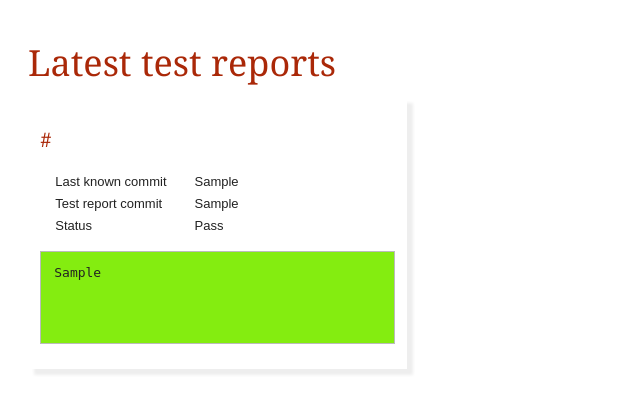
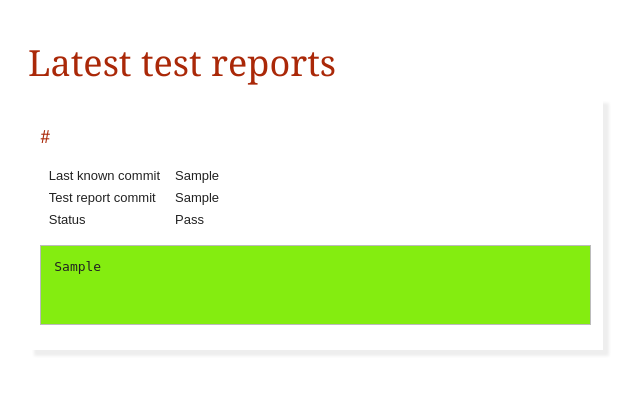
Before and after one commit to batiste/django-continuous-integration, a Django app: page / in a window 1280 px wide. Shown: the top 413 px of the page, without its empty margins (0-642 px from the left). Run offline with Django 3.2, Linux system fonts and the light colour scheme; tables that the repository leaves empty hold one stand-in row (values such as "Sample post"); some libraries are stand-ins or nearby versions.

Commit message:
CSS fixes

```diff
--- a/djintegration/templates/djintegration/latest_reports.html
+++ b/djintegration/templates/djintegration/latest_reports.html
@@ -9,7 +9,7 @@
         margin:10px 0;
     }
     h2{
-        font:20px Georgia,"Times New Roman",Times,serif;
+        font:18px Georgia,"Times New Roman",Times,serif;
     }
     h1, h2, h3, a {
         color:#AA2808;
@@ -22,8 +22,10 @@
     }
 
     .repository {
-        width:29%;
+        width:45%;
+        min-width:400px;
         margin-right:2%;
+        margin-bottom:2%;
         float:left;
         -webkit-box-shadow: 6px 6px 3px #eee;
         -moz-box-shadow: 6px 6px 3px #eee;
@@ -39,10 +41,10 @@
     }
 
     .collapsed pre {
-        height:5em;
+        height:4em;
     }
 
-    td { padding:0.2em 1em; }
+    td { padding:0.2em 0.5em; }
 
     pre.fail {
         background-color:#f99;
```
